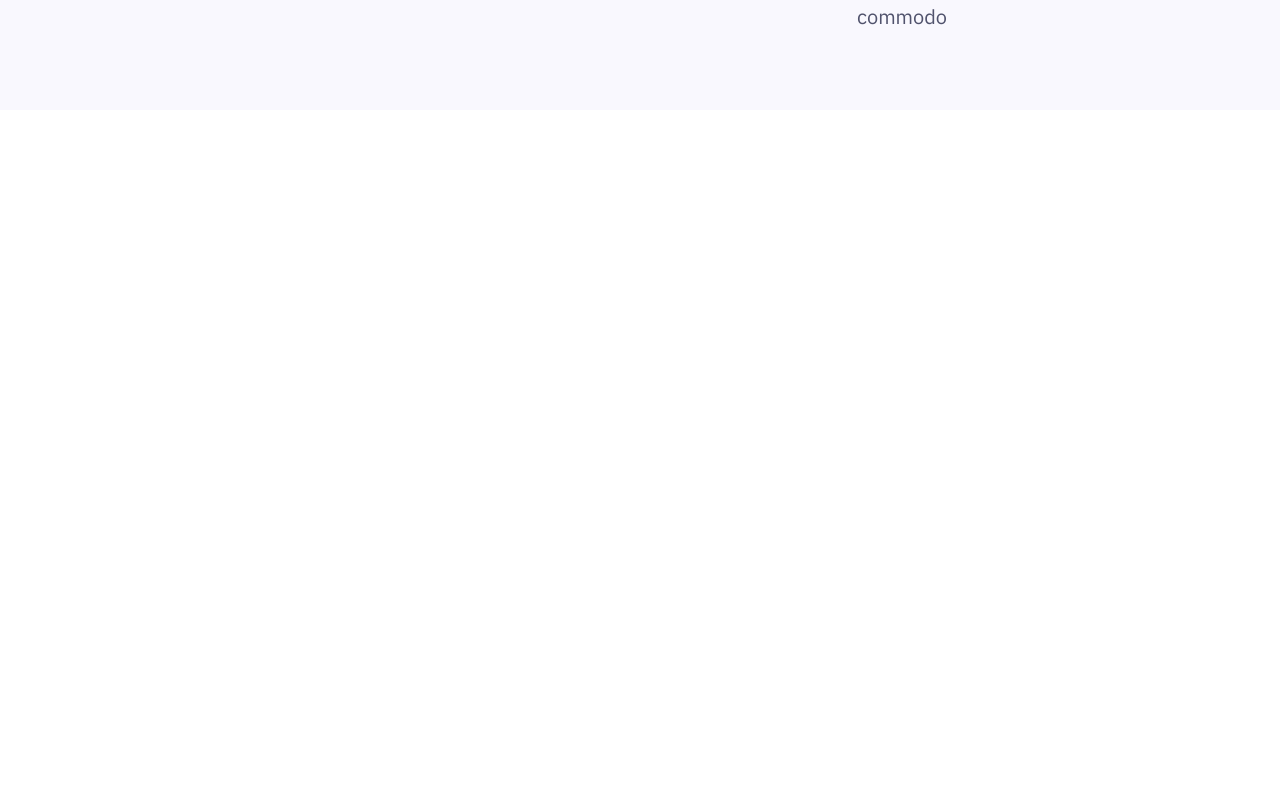
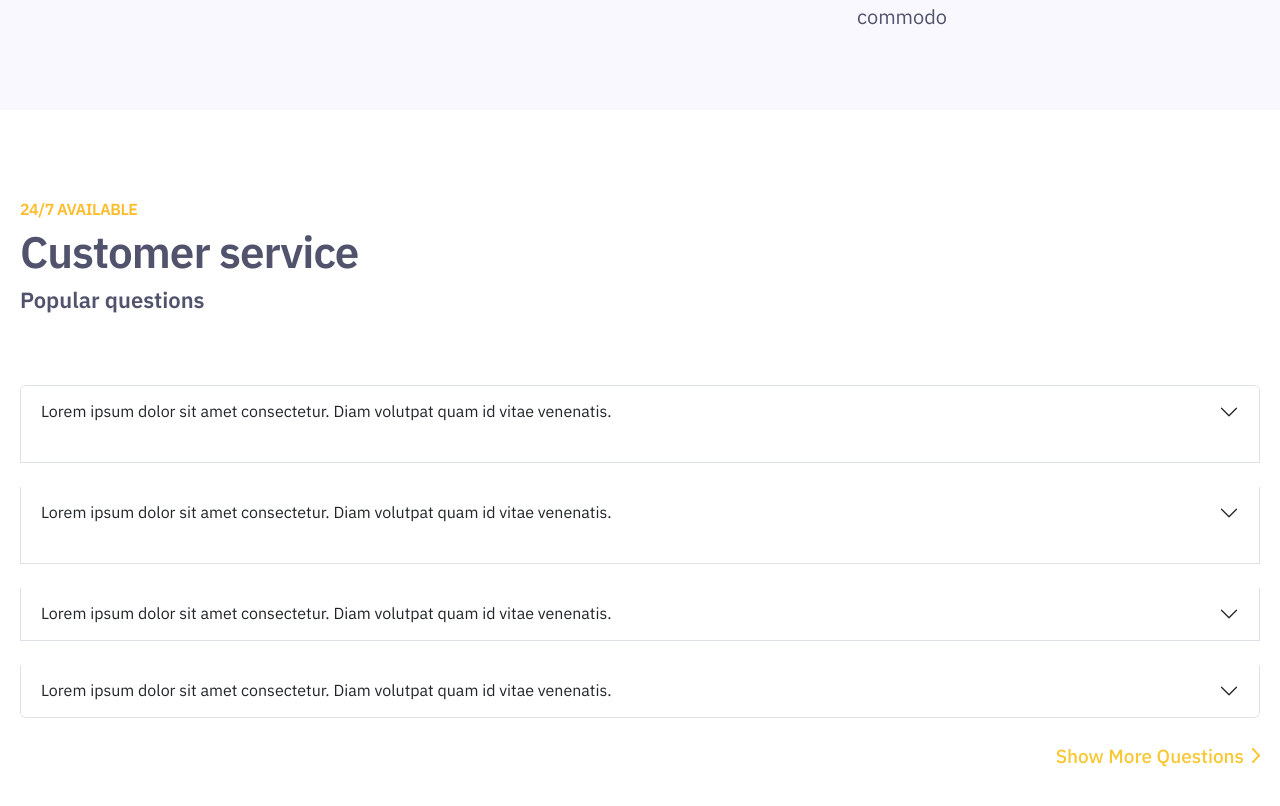
Before and after one commit to mzain787/taxi-ui, a React (Vite) app: page / in a window 1280 px wide. Shown: the part 2722-3528 px from the top of the page. Before the commit the page ends 2832 px from the top, so only its background shows below. Built offline with nearby package versions, Linux system fonts and the light colour scheme.

Commit message:
Faq component added

```diff
--- a/index.html
+++ b/index.html
@@ -3,13 +3,13 @@
   <head>
     <meta charset="UTF-8" />
     <meta name="viewport" content="width=device-width, initial-scale=1.0" />
-    <link href="https://cdn.jsdelivr.net/npm/bootstrap@5.3.2/dist/css/bootstrap.min.css" rel="stylesheet" integrity="sha384-T3c6CoIi6uLrA9TneNEoa7RxnatzjcDSCmG1MXxSR1GAsXEV/Dwwykc2MPK8M2HN" crossorigin="anonymous">
+    <!-- <link href="https://cdn.jsdelivr.net/npm/bootstrap@5.3.2/dist/css/bootstrap.min.css" rel="stylesheet" integrity="sha384-T3c6CoIi6uLrA9TneNEoa7RxnatzjcDSCmG1MXxSR1GAsXEV/Dwwykc2MPK8M2HN" crossorigin="anonymous"> -->
     <title>Practice-1</title>
   </head>
   <body>
     <div id="root"></div>
     <script type="module" src="/src/main.jsx"></script>
     <script src="https://kit.fontawesome.com/3e8757280b.js" crossorigin="anonymous"></script>
-    <script src="https://cdn.jsdelivr.net/npm/bootstrap@5.3.2/dist/js/bootstrap.bundle.min.js" integrity="sha384-C6RzsynM9kWDrMNeT87bh95OGNyZPhcTNXj1NW7RuBCsyN/o0jlpcV8Qyq46cDfL" crossorigin="anonymous"></script>
+    <!-- <script src="https://cdn.jsdelivr.net/npm/bootstrap@5.3.2/dist/js/bootstrap.bundle.min.js" integrity="sha384-C6RzsynM9kWDrMNeT87bh95OGNyZPhcTNXj1NW7RuBCsyN/o0jlpcV8Qyq46cDfL" crossorigin="anonymous"></script> -->
   </body>
 </html>
--- a/package.json
+++ b/package.json
@@ -10,7 +10,9 @@
     "preview": "vite preview"
   },
   "dependencies": {
+    "bootstrap": "^5.3.2",
     "react": "^18.2.0",
+    "react-bootstrap": "^2.9.2",
     "react-dom": "^18.2.0",
     "sass": "^1.69.7"
   },
--- a/src/App.jsx
+++ b/src/App.jsx
@@ -1,5 +1,6 @@
 import React from 'react'
 import Home from './components/Home/Home'
+import 'bootstrap/dist/css/bootstrap.min.css';
 function App() {
   return (
     <>
--- /dev/null
+++ b/src/components/Home/Faq/Faq.css
@@ -0,0 +1,45 @@
+.faq {
+  padding: 87px 20px 87px 20px;
+}
+.faq-heading h5 {
+  color: #ffbc2b;
+  font-size: 16px;
+  font-style: normal;
+  font-weight: 700;
+  line-height: 24px;
+  letter-spacing: -0.5px;
+  margin-bottom: 9px;
+  text-transform: uppercase;
+}
+.faq-heading h3 {
+  color: #51536d;
+  font-size: 22px;
+  font-style: normal;
+  font-weight: 700;
+  line-height: 22px;
+  margin-bottom: 50px;
+}
+.faq-heading h2 {
+  color: #51536d;
+  font-size: 44px;
+  font-style: normal;
+  font-weight: 700;
+  line-height: 44px; /* 100% */
+  letter-spacing: -1px;
+  margin-bottom: 15px;
+}
+.show-more p{
+    color: #F8C732;
+    font-size: 19px;
+    font-style: normal;
+    font-weight: 500;
+    line-height: 28px;
+}
+.show-more{
+    float: right;
+}
+@media (max-width:576px) {
+    .faq-heading h2{
+        font-size: 36px;
+    }
+}
--- /dev/null
+++ b/src/components/Home/Faq/Faq.jsx
@@ -0,0 +1,83 @@
+import React from "react";
+import "./Faq.css";
+import Accordion from "react-bootstrap/Accordion";
+import AccordionItem from 'react-bootstrap/AccordionItem'
+import icon from "../../../assets/images/more-icon.png"
+function Faq() {
+  return (
+    <section className="faq-section">
+      <div className="wrapper faq">
+        <div className="faq-heading">
+            <h5>24/7 AVAILABLE</h5>
+            <h2>Customer service</h2>
+            <h3>Popular questions</h3>
+        </div>
+        <div className="faq-accordian">
+        <Accordion>
+          <br />
+          <Accordion.Item eventKey="0">
+            <Accordion.Header>Lorem ipsum dolor sit amet consectetur. Diam volutpat quam id vitae venenatis.</Accordion.Header>
+            <Accordion.Body>
+              Lorem ipsum dolor sit amet, consectetur adipiscing elit, sed do
+              eiusmod tempor incididunt ut labore et dolore magna aliqua. Ut
+              enim ad minim veniam, quis nostrud exercitation ullamco laboris
+              nisi ut aliquip ex ea commodo consequat. Duis aute irure dolor in
+              reprehenderit in voluptate velit esse cillum dolore eu fugiat
+              nulla pariatur. Excepteur sint occaecat cupidatat non proident,
+              sunt in culpa qui officia deserunt mollit anim id est laborum.
+            </Accordion.Body>
+            <br />
+          </Accordion.Item>
+          <br />
+          <Accordion.Item eventKey="1">
+            <Accordion.Header>Lorem ipsum dolor sit amet consectetur. Diam volutpat quam id vitae venenatis.</Accordion.Header>
+            <Accordion.Body>
+              Lorem ipsum dolor sit amet, consectetur adipiscing elit, sed do
+              eiusmod tempor incididunt ut labore et dolore magna aliqua. Ut
+              enim ad minim veniam, quis nostrud exercitation ullamco laboris
+              nisi ut aliquip ex ea commodo consequat. Duis aute irure dolor in
+              reprehenderit in voluptate velit esse cillum dolore eu fugiat
+              nulla pariatur. Excepteur sint occaecat cupidatat non proident,
+              sunt in culpa qui officia deserunt mollit anim id est laborum.
+            </Accordion.Body>
+            <br />
+          </Accordion.Item>
+          <br />
+          <Accordion.Item eventKey="2">
+            <Accordion.Header>Lorem ipsum dolor sit amet consectetur. Diam volutpat quam id vitae venenatis.</Accordion.Header>
+            <Accordion.Body className="border-none">
+              Lorem ipsum dolor sit amet, consectetur adipiscing elit, sed do
+              eiusmod tempor incididunt ut labore et dolore magna aliqua. Ut
+              enim ad minim veniam, quis nostrud exercitation ullamco laboris
+              nisi ut aliquip ex ea commodo consequat. Duis aute irure dolor in
+              reprehenderit in voluptate velit esse cillum dolore eu fugiat
+              nulla pariatur. Excepteur sint occaecat cupidatat non proident,
+              sunt in culpa qui officia deserunt mollit anim id est laborum.
+            </Accordion.Body>
+          </Accordion.Item>
+          <br />
+          <Accordion.Item eventKey="3">
+            <Accordion.Header>Lorem ipsum dolor sit amet consectetur. Diam volutpat quam id vitae venenatis.</Accordion.Header>
+            <Accordion.Body>
+              Lorem ipsum dolor sit amet, consectetur adipiscing elit, sed do
+              eiusmod tempor incididunt ut labore et dolore magna aliqua. Ut
+              enim ad minim veniam, quis nostrud exercitation ullamco laboris
+              nisi ut aliquip ex ea commodo consequat. Duis aute irure dolor in
+              reprehenderit in voluptate velit esse cillum dolore eu fugiat
+              nulla pariatur. Excepteur sint occaecat cupidatat non proident,
+              sunt in culpa qui officia deserunt mollit anim id est laborum.
+            </Accordion.Body>
+          </Accordion.Item>
+          <br />
+        </Accordion>
+        </div>
+        <div className="show-more d-flex gap-2">
+          <p>Show More Questions</p>
+          <span><img src={icon} alt="icon" /></span>
+        </div>
+      </div>
+    </section>
+  );
+}
+
+export default Faq;
--- a/src/components/Home/Home.jsx
+++ b/src/components/Home/Home.jsx
@@ -4,7 +4,7 @@ import Hero from '../Home/Hero/Hero';
 import Options from './Options/Options';
 import Bsteps from './bookingSteps/Bsteps';
 import Brand from './Brand/Brand';
-
+import Faq from './Faq/Faq';
 function Home() {
   return (
     <>
@@ -13,6 +13,7 @@ function Home() {
     <Options/>
     <Bsteps/>
    <Brand/>
+   <Faq/>
     </>
   )
 }
```
Also changed, not shown: src/assets/images/more-icon.png (added), 1 other file (tests, documents, lock files or other folders).
